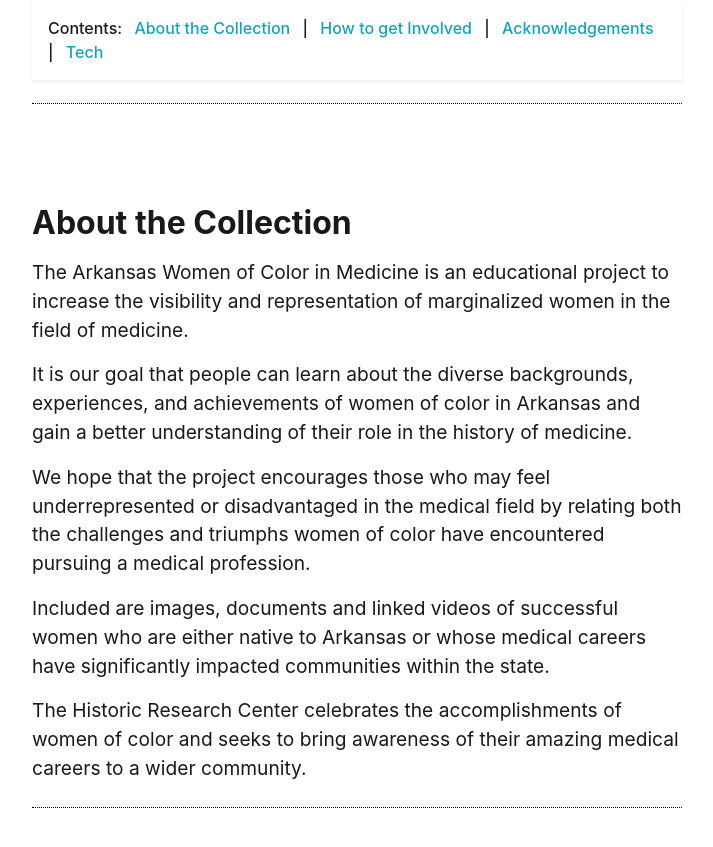
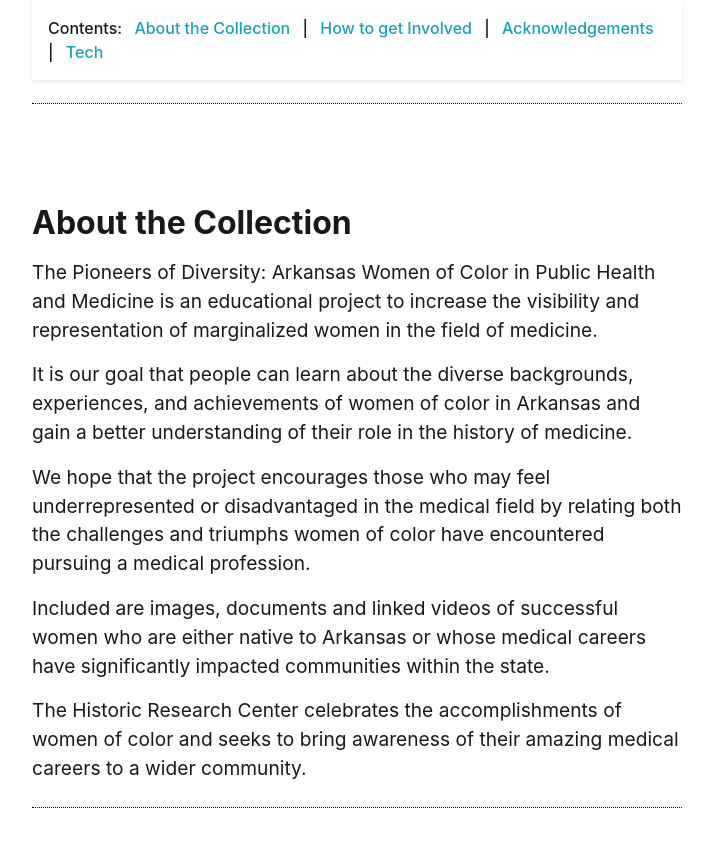
Before and after one commit to Starkad2/Wocim-GH2, a Jekyll site: the page built from pages/about.md, in a window 1280 px wide and 900 px high, scrolled down 493 px. Shown: the top 847 px of the window, without its empty margins (283-996 px from the left). Built offline with Jekyll 4.4.1, drawn with Linux system fonts in a browser that asks for light colours.

Commit message:
Update about.md

```diff
--- a/pages/about.md
+++ b/pages/about.md
@@ -13,7 +13,7 @@
 {% include feature/nav-menu.html sections="About the Collection;How to get Involved;Acknowledgements" %}
 
 ## About the Collection
-The Arkansas Women of Color in Medicine is an educational project to increase the visibility and representation of marginalized women in the field of medicine.
+The Pioneers of Diversity: Arkansas Women of Color in Public Health and Medicine is an educational project to increase the visibility and representation of marginalized women in the field of medicine.
 
 It is our goal that people can learn about the diverse backgrounds, experiences, and achievements of women of color in Arkansas and gain a better understanding of their role in the history of medicine.
 
```
